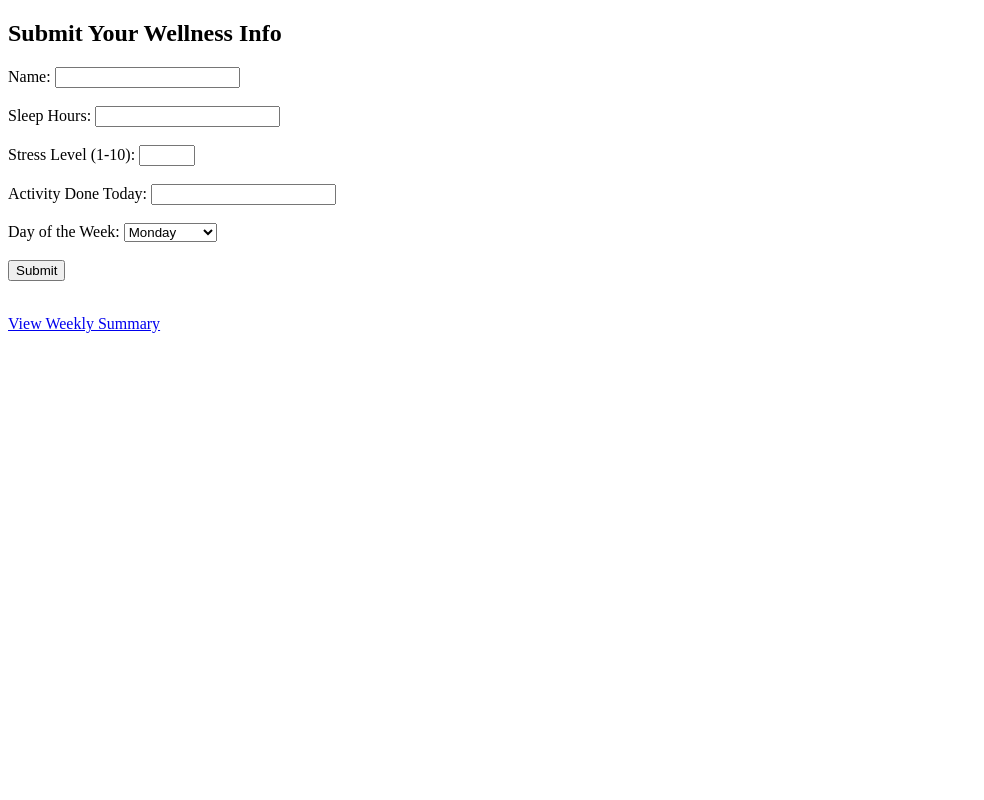
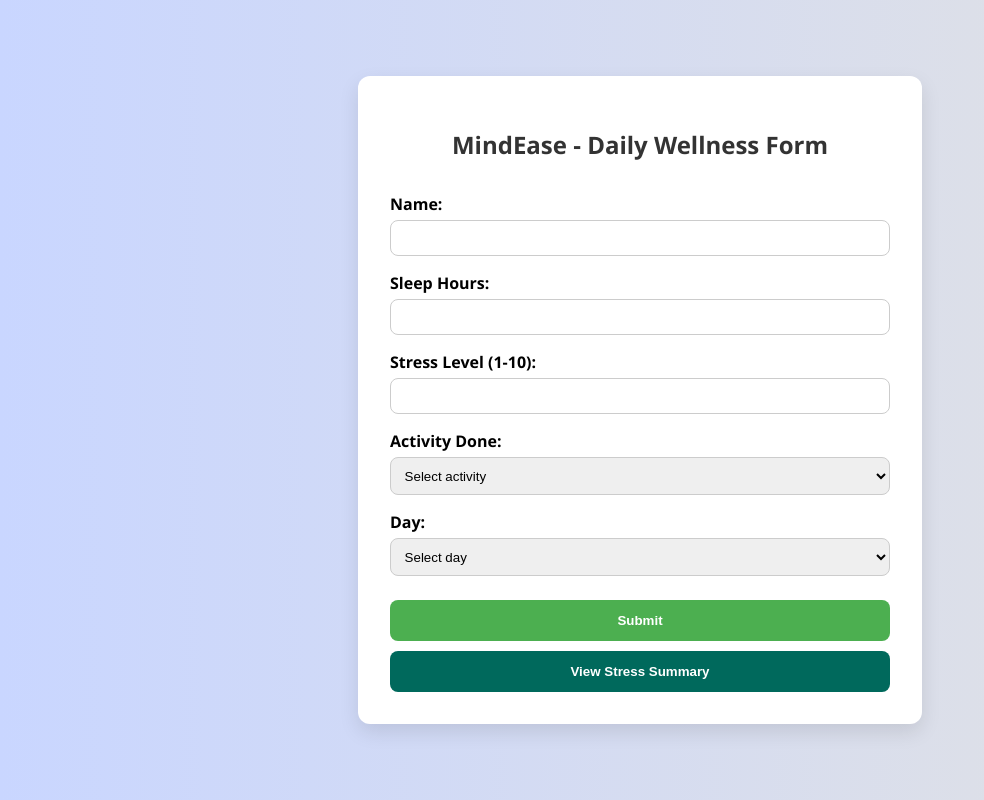
Before and after one commit to Nayana84-m/Brainwave_matrix_intern, a Flask app: page / in a window 1280 px wide. Shown: the whole page, without its empty margins (0-984 px from the left). Run offline with Flask 3, Linux system fonts and the light colour scheme.

Commit message:
updated project with new features

```diff
--- a/app.py
+++ b/app.py
@@ -2,6 +2,8 @@ from flask import Flask, render_template, request
 import pandas as pd
 import matplotlib.pyplot as plt
 import os
+import io
+import base64
 
 app = Flask(__name__)
 CSV_FILE = 'wellness_data.csv'
@@ -45,7 +47,7 @@ def summary():
         plt.tight_layout()
         plt.savefig(img, format='png')
         img.seek(0)
-        plot_url = base64.b64encode(img.getvalue()).decode()
+        plot_url = base64.b64encode(img.getvalue()).decode('utf-8')
         return render_template("summary.html", plot_url=plot_url)
 
     except Exception as e:
--- a/templates/wellness_form.html
+++ b/templates/wellness_form.html
@@ -1,25 +1,121 @@
 <!DOCTYPE html>
-<html>
+<html lang="en">
 <head>
-    <title>Student Mental Wellness Tracker</title>
+  <meta charset="UTF-8" />
+  <meta name="viewport" content="width=device-width, initial-scale=1.0"/>
+  <title>MindEase - Student Wellness Tracker</title>
+  <style>
+    body {
+      background: linear-gradient(to right, #c9d6ff, #e2e2e2);
+      font-family: 'Segoe UI', sans-serif;
+      display: flex;
+      justify-content: center;
+      align-items: center;
+      height: 100vh;
+      margin: 0;
+    }
+
+    .container {
+      background: white;
+      padding: 2rem;
+      border-radius: 12px;
+      box-shadow: 0 8px 20px rgba(0, 0, 0, 0.1);
+      width: 100%;
+      max-width: 500px;
+    }
+
+    h2 {
+      text-align: center;
+      margin-bottom: 1rem;
+      color: #333;
+    }
+
+    form {
+      display: flex;
+      flex-direction: column;
+    }
+
+    label {
+      margin-top: 1rem;
+      font-weight: bold;
+    }
+
+    input, select {
+      padding: 0.6rem;
+      border: 1px solid #ccc;
+      border-radius: 8px;
+      margin-top: 0.3rem;
+    }
+
+    button {
+      margin-top: 1.5rem;
+      padding: 0.8rem;
+      background-color: #4CAF50;
+      color: white;
+      border: none;
+      border-radius: 8px;
+      cursor: pointer;
+      font-weight: bold;
+      transition: 0.3s;
+    }
+
+    button:hover {
+      background-color: #45a049;
+    }
+
+    .message {
+      text-align: center;
+      margin-top: 1rem;
+      color: #008000;
+      font-weight: bold;
+    }
+  </style>
 </head>
 <body>
-    <h2>Submit Your Wellness Info</h2>
-    <form method="post">
-        Name: <input type="text" name="name" required><br><br>
-        Sleep Hours: <input type="number" step="0.1" name="sleep_hours" required><br><br>
-        Stress Level (1-10): <input type="number" name="stress_level" min="1" max="10" required><br><br>
-        Activity Done Today: <input type="text" name="activity" required><br><br>
-        Day of the Week:
-        <select name="day">
-            <option>Monday</option><option>Tuesday</option><option>Wednesday</option>
-            <option>Thursday</option><option>Friday</option><option>Saturday</option><option>Sunday</option>
-        </select><br><br>
-        <input type="submit" value="Submit">
+  <div class="container">
+    <h2>MindEase - Daily Wellness Form</h2>
+    <form method="POST">
+      <label for="name">Name:</label>
+      <input type="text" id="name" name="name" required />
+
+      <label for="sleep_hours">Sleep Hours:</label>
+      <input type="number" step="0.1" id="sleep_hours" name="sleep_hours" required />
+
+      <label for="stress_level">Stress Level (1-10):</label>
+      <input type="number" id="stress_level" name="stress_level" min="1" max="10" required />
+
+      <label for="activity">Activity Done:</label>
+      <select id="activity" name="activity" required>
+        <option value="" disabled selected>Select activity</option>
+        <option value="Exercise">Exercise</option>
+        <option value="Meditation">Meditation</option>
+        <option value="Study">Study</option>
+        <option value="Leisure">Leisure</option>
+        <option value="Socializing">Socializing</option>
+      </select>
+
+      <label for="day">Day:</label>
+      <select id="day" name="day" required>
+        <option value="" disabled selected>Select day</option>
+        <option>Monday</option>
+        <option>Tuesday</option>
+        <option>Wednesday</option>
+        <option>Thursday</option>
+        <option>Friday</option>
+        <option>Saturday</option>
+        <option>Sunday</option>
+      </select>
+
+      <button type="submit">Submit</button>
     </form>
 
-    <p>{{ message }}</p>
-    <br>
-    <a href="/summary">View Weekly Summary</a>
+    <form method="GET" action="/summary">
+    <button type="submit" style="margin-top: 10px; background-color: #00695c;">View Stress Summary</button>
+    </form>
+
+     {% if message %}
+      <div class="message">{{ message }}</div>
+    {% endif %}
+  </div>
 </body>
 </html>
```
Also changed, not shown: templates/summary.html (added, +32 -0 lines), wellness_data.csv (+11 -6 lines).
